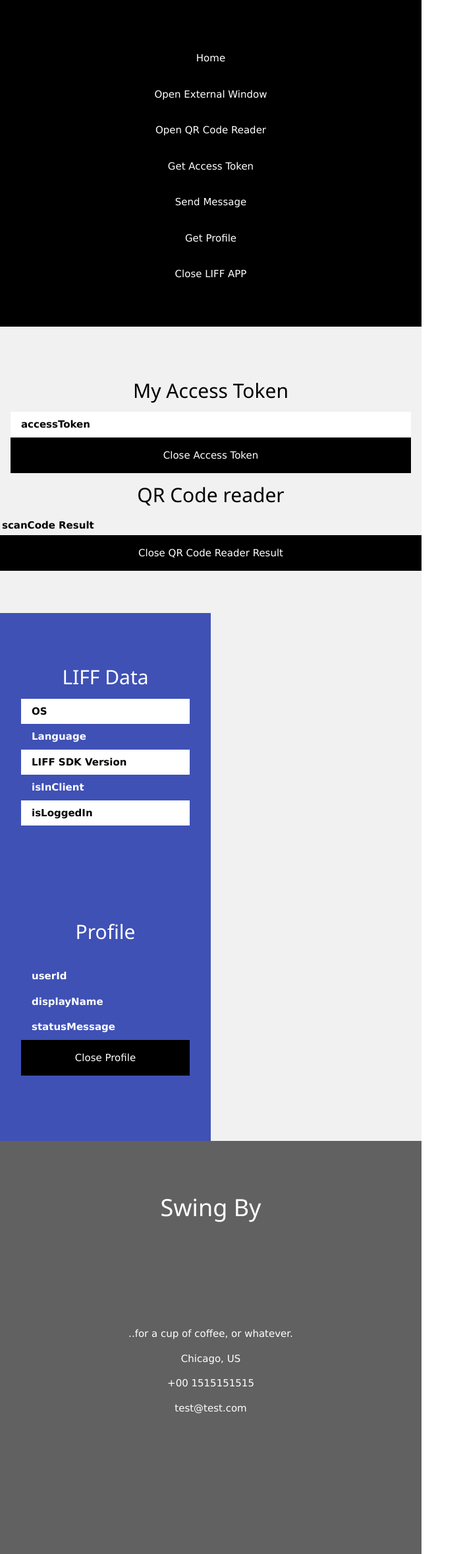
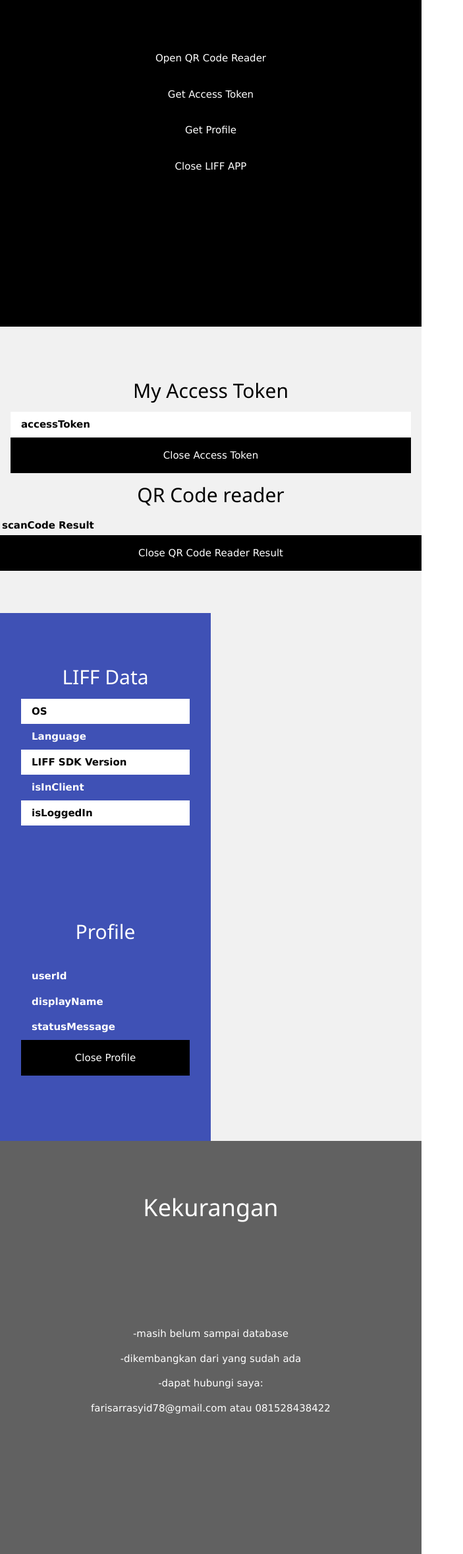
Before and after one commit to MXSHOOT/terakhir-liff2, a website: page public/index.html in a window 1280 px wide. Shown: the part 205-2560 px from the top of the page at 66% size, without its empty margins (0-703 px from the left). Drawn offline with nearby package versions, Linux system fonts and the light colour scheme; no server answers.

Commit message:
Update index.html

```diff
--- a/public/index.html
+++ b/public/index.html
@@ -19,12 +19,9 @@
     </div>
     <!--Action Buttom-->
     <div class="w3-padding-64">
-      <a href="#" class="w3-button w3-black w3-block w3-hover-blue-grey w3-padding-16">Home</a>
-      <a id="openWindowButton" class="w3-button w3-black w3-block w3-hover-teal w3-padding-16">Open External Window</a>
       <a id="scanQrCodeButton" class="w3-button w3-black w3-block w3-hover-brown w3-padding-16">Open QR Code Reader</a>
-      <a id="getAccessToken" href="#work" class="w3-button w3-black w3-block w3-hover-dark-grey w3-padding-16">Get Access Token</a>
-      <a id="sendMessageButton" class="w3-button w3-black w3-block w3-hover-brown w3-padding-16">Send Message</a>
-      <a id="getProfileButton" href="#contact" class="w3-button w3-black w3-block w3-hover-brown w3-padding-16">Get Profile</a>
+      <a id="getAccessToken" class="w3-button w3-black w3-block w3-hover-dark-grey w3-padding-16">Get Access Token</a>
+      <a id="getProfileButton" class="w3-button w3-black w3-block w3-hover-brown w3-padding-16">Get Profile</a>
       <a id="closeWindowButton" class="w3-button w3-black w3-block w3-hover-brown w3-padding-16">Close LIFF APP</a>
     </div>
     <!--End Action Buttom-->
@@ -123,13 +120,13 @@
 <div class="w3-row" id="contact">
   <div class="w3-half w3-dark-grey w3-container w3-center" style="height:700px">
     <div class="w3-padding-64">
-      <h1>Swing By</h1>
+      <h1>Kekurangan</h1>
     </div>
     <div class="w3-padding-64">
-      <p>..for a cup of coffee, or whatever.</p>
-      <p>Chicago, US</p>
-      <p>+00 1515151515</p>
-      <p>test@test.com</p>
+      <p>-masih belum sampai database</p>
+      <p>-dikembangkan dari yang sudah ada</p>
+      <p>-dapat hubungi saya:</p>
+      <p>farisarrasyid78@gmail.com atau 081528438422</p>
     </div>
   </div>
 </div>
```
